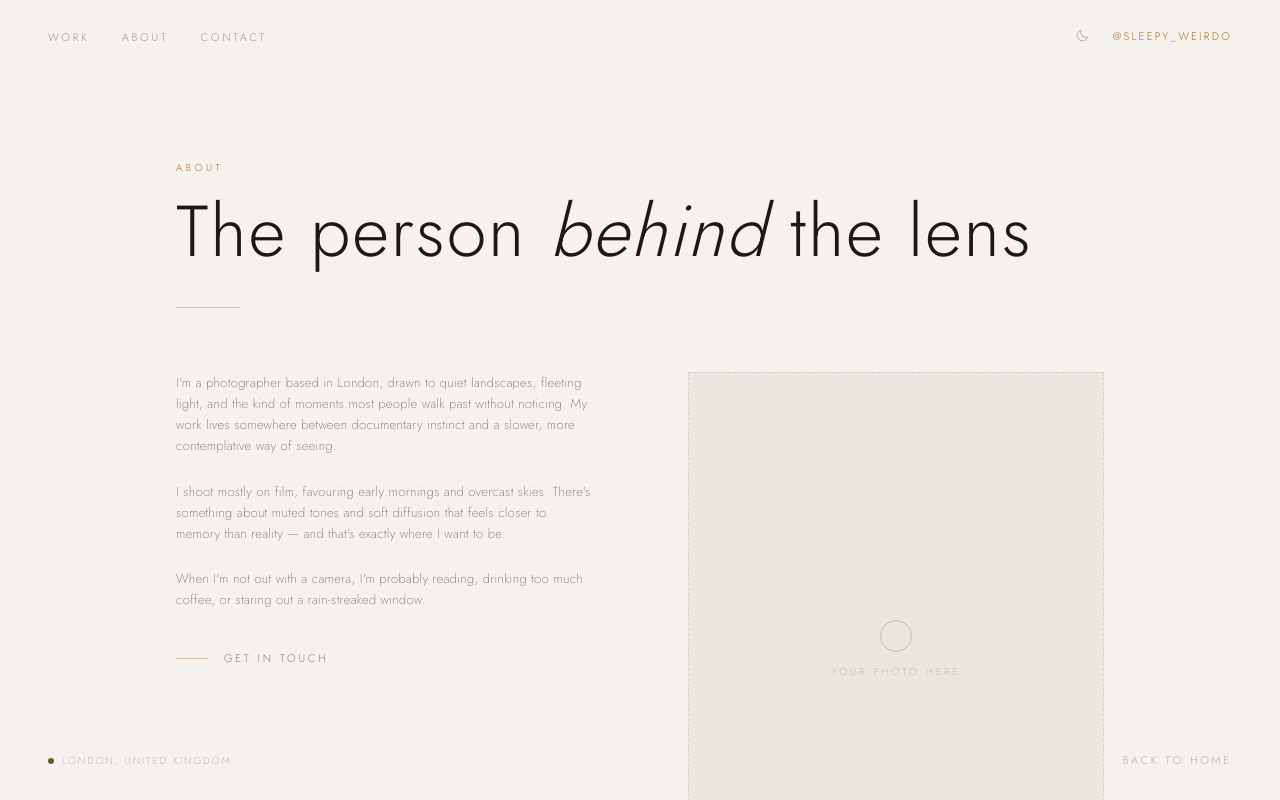
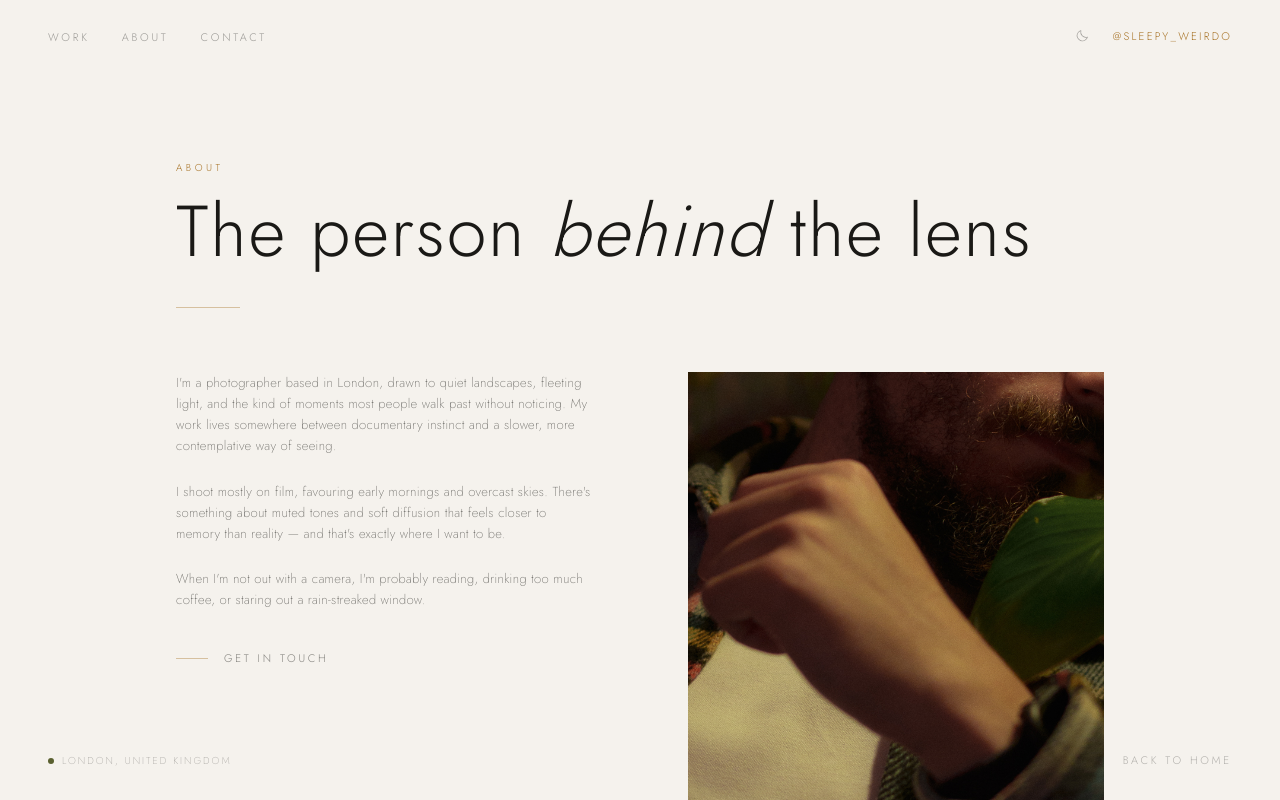
Before and after one commit to PawelNiedzwiecki/portfolio, a Next.js app: page /about in a window 1280 px wide. Shown: the top 800 px of the page. Built offline with nearby package versions, Linux system fonts and the light colour scheme.

Commit message:
chore: update about image

```diff
--- a/src/app/about/page.tsx
+++ b/src/app/about/page.tsx
@@ -83,33 +83,13 @@ export default function About() {
 
 					{/* Right: image placeholder */}
 					<div className="relative">
-						{/*
-              Replace this placeholder with your image:
-              - Add your photo to /public/images/
-              - Replace the div below with:
-                <Image
-                  src="/images/portrait.jpg"
-                  alt="Portrait"
-                  fill
-                  className="object-cover"
-                />
-            */}
-						<div className="relative aspect-[3/4] w-full overflow-hidden bg-surface">
-							{/* Uncomment and update src when you have your image ready: */}
-							{/* <Image
-                src="/images/portrait.jpg"
-                alt="Portrait"
-                fill
-                className="object-cover"
-              /> */}
-
-							{/* Placeholder label — remove once image is added */}
-							<div className="absolute inset-0 flex flex-col items-center justify-center gap-3 border border-dashed border-cream/10">
-								<div className="h-8 w-8 rounded-full border border-cream/20" />
-								<span className="text-[10px] font-light uppercase tracking-[0.3em] text-cream/20">
-									Your photo here
-								</span>
-							</div>
+						<div className="relative aspect-3/4 w-full overflow-hidden bg-surface">
+							<Image
+								src="/images/portraits/man-flannel-shirt-indoor-closeup.jpg"
+								alt="Portrait"
+								fill
+								className="object-cover"
+							/>
 						</div>
 
 						{/* Decorative caption */}
```
